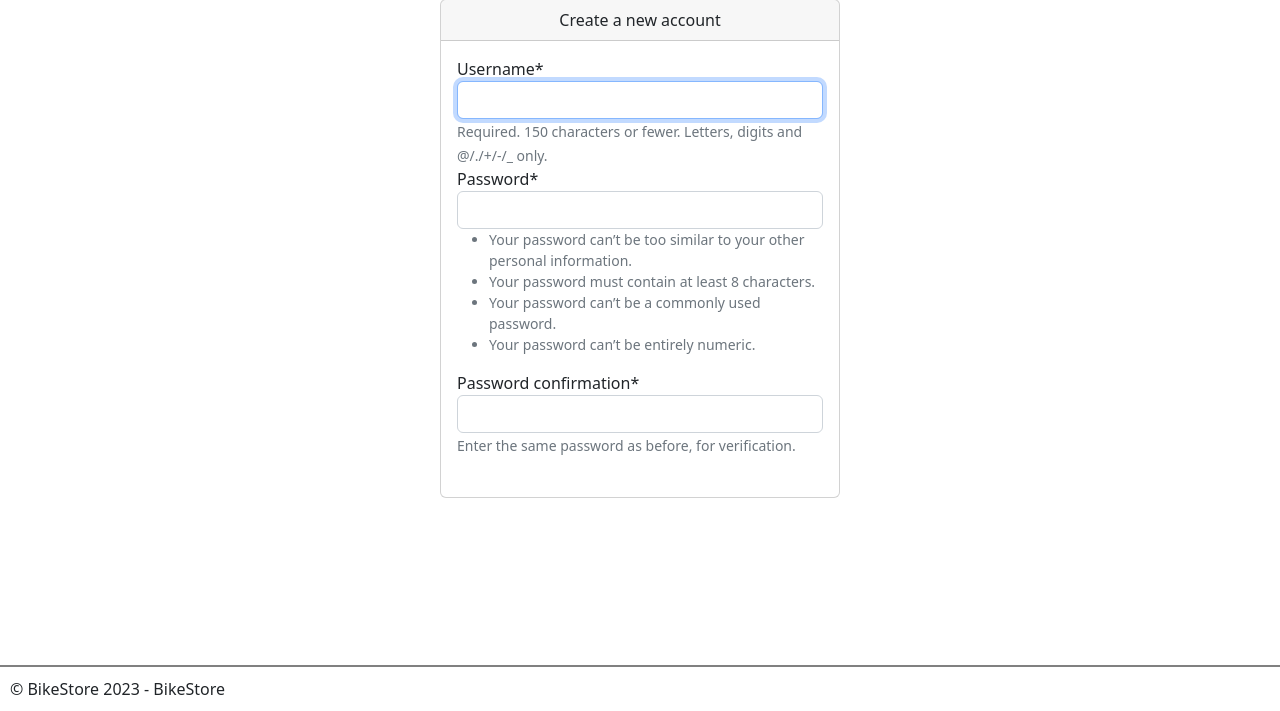
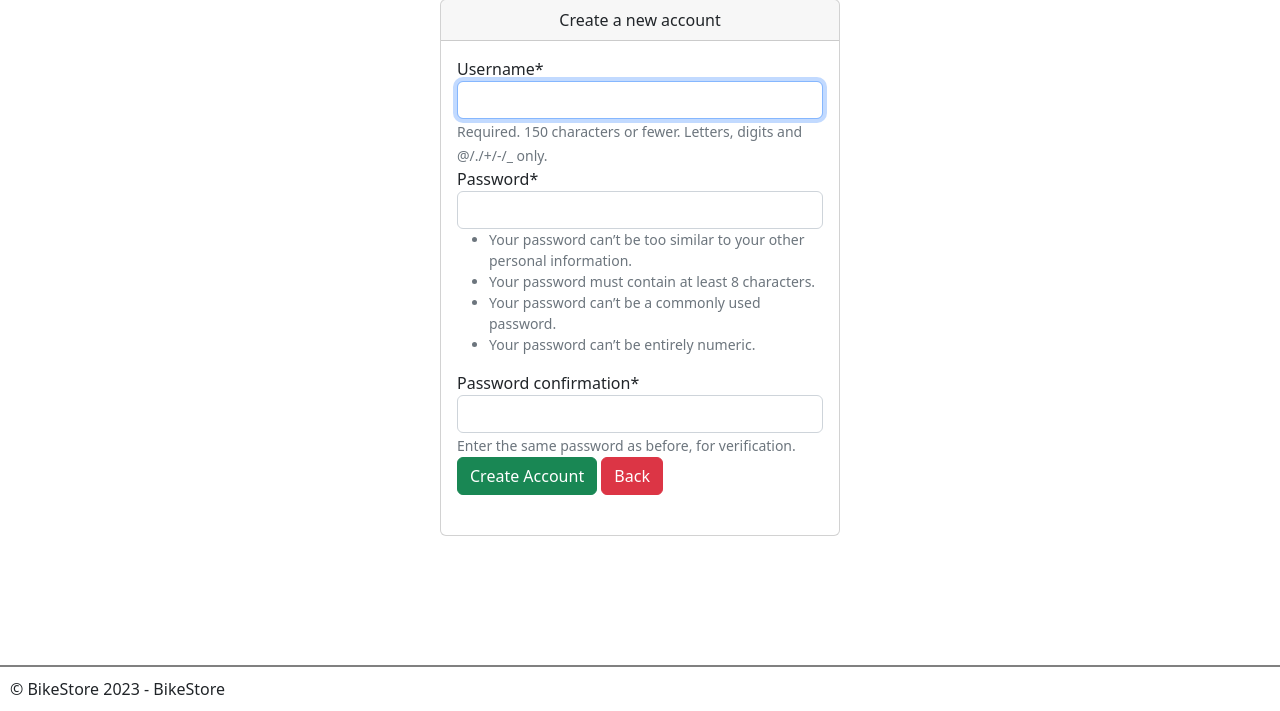
Before and after one commit to AugustP748/BikeStoreDjango, a Django app: page /accounts/register/ in a window 1280 px wide. Shown: the part 89-800 px from the top of the page. Run offline with Django 4.2, Linux system fonts and the light colour scheme; some libraries are stand-ins or nearby versions.

Commit message:
new submit and back buttons in form create new account

```diff
--- a/StoreWeb/Login/templates/registration/register.html
+++ b/StoreWeb/Login/templates/registration/register.html
@@ -16,6 +16,9 @@
       <form method="post" class="mb-4">
         {% csrf_token %}
         {{form|crispy}}
+
+        <a class="btn btn-success" type="submit">Create Account</a>
+        <a class="btn btn-danger" href="{{ request.META.HTTP_REFERER }}">Back</a>
       </form>
 
     </div>
```
